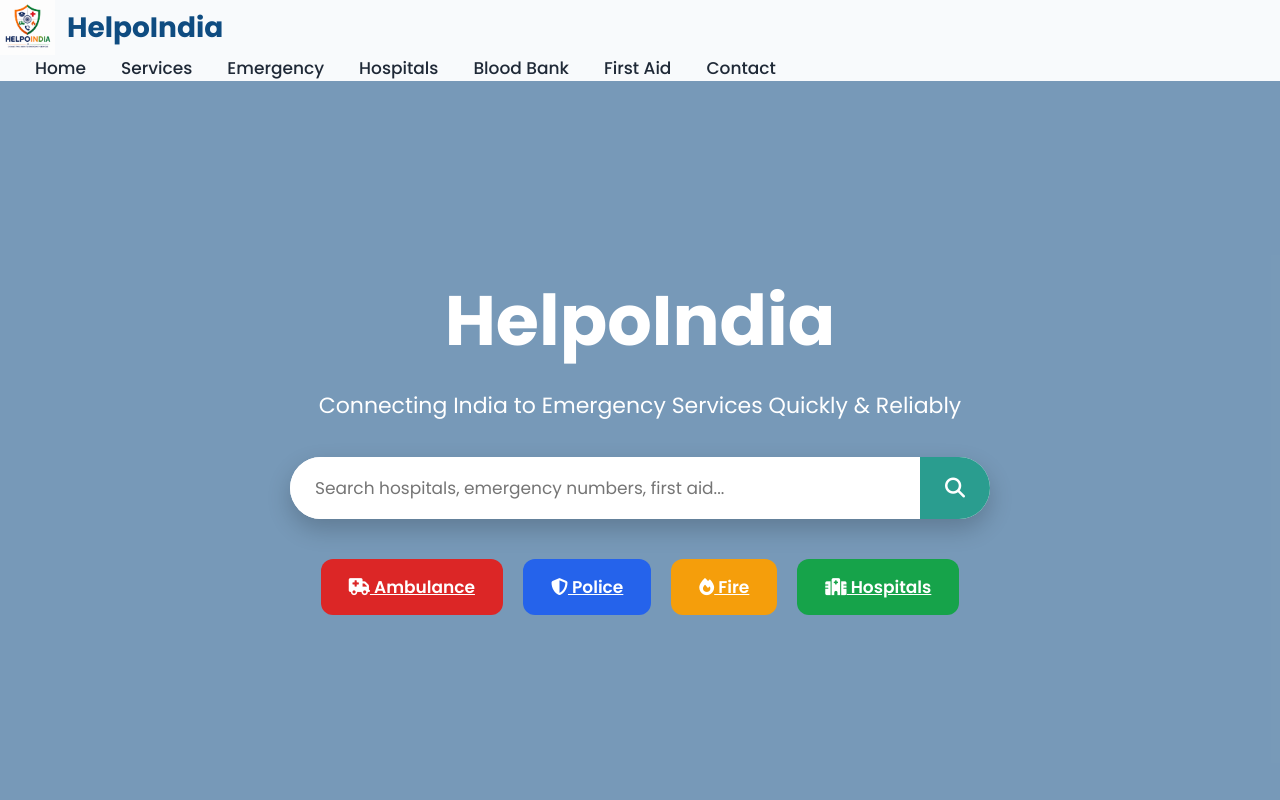
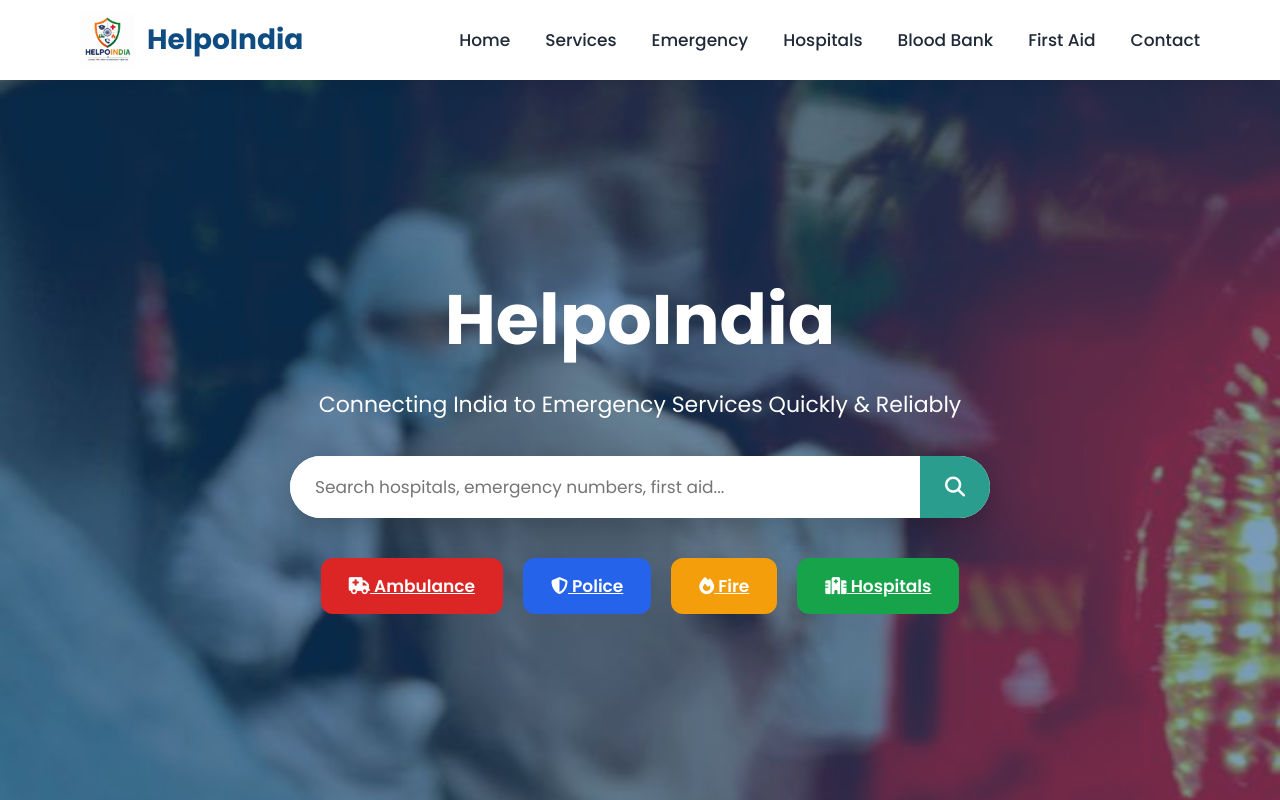
Before and after one commit to saratripathi2510-dot/HelpoIndia, a plain HTML site: page index.html in a window 1280 px wide. Shown: the top 800 px of the page. Drawn offline with Linux system fonts and the light colour scheme.

Commit message:
Clean CSS conflict markers

```diff
--- a/style.css
+++ b/style.css
@@ -17,11 +17,8 @@ body{
 
 }
 
-<<<<<<< HEAD
 /*
-=======
 /*
->>>>>>> 9880944 (Fix hero background image)
         NAVBAR
  */
 
@@ -118,12 +115,7 @@ nav ul li a:hover{
 .hero{
 
     height:90vh;
-<<<<<<< HEAD
     background:url("images/hero.jpg");
-=======
-
-    background: url("images/hero.jpg");
->>>>>>> 9880944 (Fix hero background image)
 
     background-size:cover;
 
```
